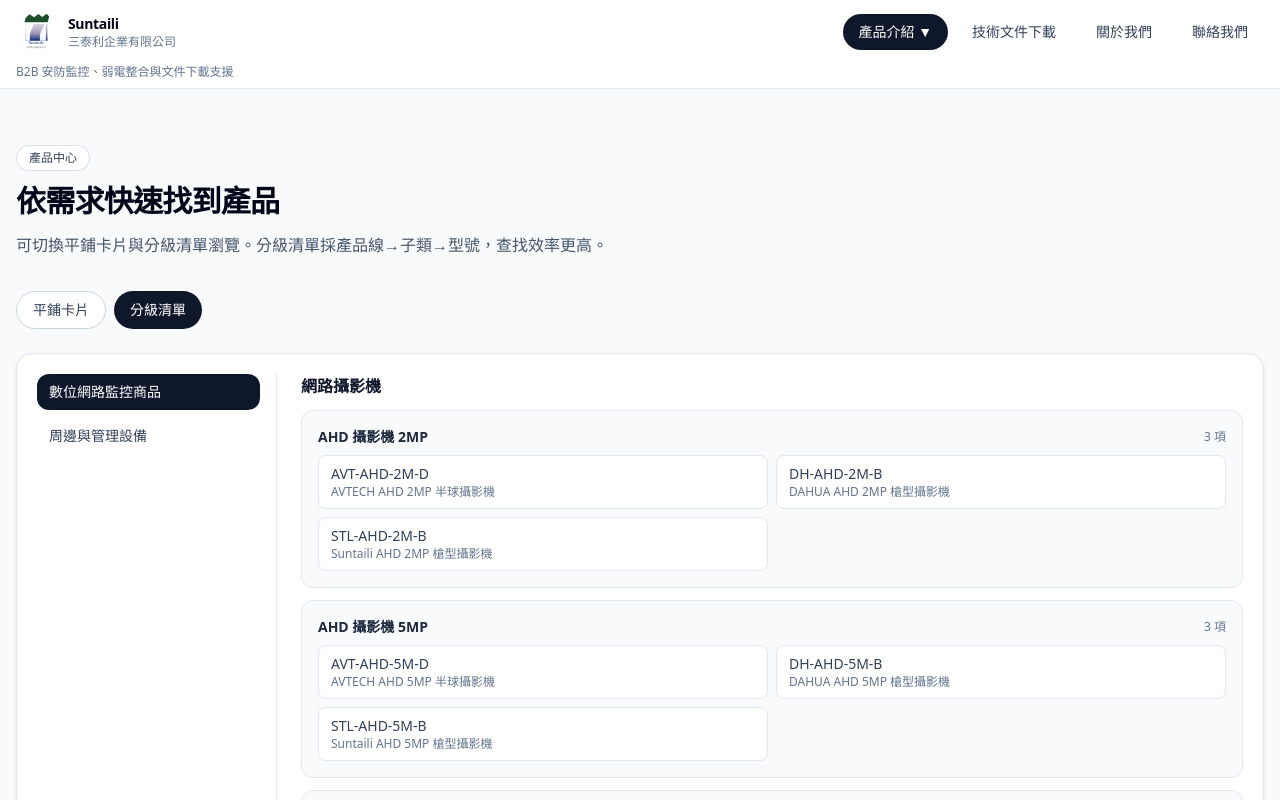
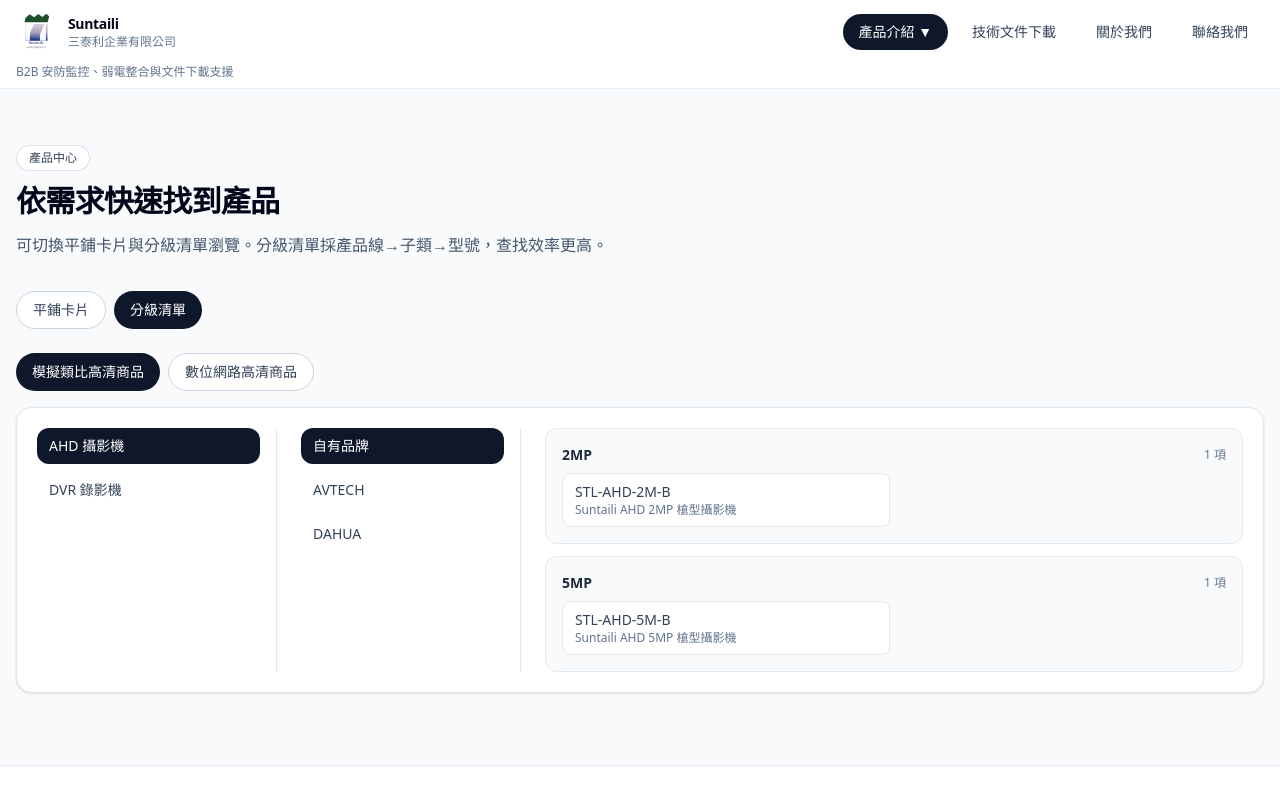
Before and after one commit to appledata9641/suntaili-company-site, a Next.js app: page /products in a window 1280 px wide. Both pictures are taken after a click on the button "分級清單". Shown: the top 800 px of the page. Built offline with nearby package versions, Linux system fonts and the light colour scheme.

Commit message:
feat: redesign hierarchy navigator to category-brand-spec three-level layout

```diff
--- a/src/components/ProductHierarchyNavigator.tsx
+++ b/src/components/ProductHierarchyNavigator.tsx
@@ -2,7 +2,8 @@
 
 import Link from "next/link";
 import { useState } from "react";
-import { getTaxonomyTree } from "@/data/taxonomy";
+import { menuTaxonomyGroups } from "@/data/taxonomy";
+import type { TaxonomyMenuNode } from "@/types/taxonomy";
 import type { Product } from "@/types/product";
 
 interface ProductHierarchyNavigatorProps {
@@ -11,17 +12,114 @@
   onNavigate?: () => void;
 }
 
+interface LeafEntry {
+  key: string;
+  label: string;
+  products: Product[];
+}
+
+interface BranchEntry {
+  key: string;
+  label: string;
+  leaves: LeafEntry[];
+}
+
+interface ColumnEntry {
+  key: string;
+  label: string;
+  branches: BranchEntry[];
+}
+
+interface GroupEntry {
+  key: string;
+  name: string;
+  columns: ColumnEntry[];
+}
+
 export default function ProductHierarchyNavigator({
   products,
   compact = false,
   onNavigate,
 }: ProductHierarchyNavigatorProps) {
-  const tree = getTaxonomyTree(products);
-  const [activeGroupKey, setActiveGroupKey] = useState<string>(tree[0]?.group.key ?? "");
-  const [openGroupKey, setOpenGroupKey] = useState<string>(tree[0]?.group.key ?? "");
-  const [openSubcategoryKeys, setOpenSubcategoryKeys] = useState<Record<string, boolean>>({});
+  const productBySlug = new Map(products.map((product) => [product.slug, product]));
 
-  if (tree.length === 0) {
+  const resolveProducts = (slugs?: string[]) =>
+    (slugs ?? [])
+      .map((slug) => productBySlug.get(slug))
+      .filter((product): product is Product => Boolean(product));
+
+  const collectLeaves = (node: TaxonomyMenuNode): LeafEntry[] => {
+    const directProducts = resolveProducts(node.productSlugs);
+    const directLeaves =
+      directProducts.length > 0
+        ? [
+            {
+              key: `${node.key}__leaf`,
+              label: node.label,
+              products: directProducts,
+            },
+          ]
+        : [];
+    const childLeaves = node.children?.flatMap((child) => collectLeaves(child)) ?? [];
+    return [...directLeaves, ...childLeaves];
+  };
+
+  const buildColumnEntries = (node: TaxonomyMenuNode): ColumnEntry | null => {
+    if (node.children && node.children.length > 0) {
+      const branches = node.children
+        .map((child) => ({
+          key: child.key,
+          label: child.label,
+          leaves: collectLeaves(child),
+        }))
+        .filter((branch) => branch.leaves.length > 0);
+
+      if (branches.length === 0) return null;
+
+      return {
+        key: node.key,
+        label: node.label,
+        branches,
+      };
+    }
+
+    const directProducts = resolveProducts(node.productSlugs);
+    if (directProducts.length === 0) return null;
+
+    return {
+      key: node.key,
+      label: node.label,
+      branches: [
+        {
+          key: `${node.key}__branch`,
+          label: node.label,
+          leaves: [
+            {
+              key: `${node.key}__leaf`,
+              label: node.label,
+              products: directProducts,
+            },
+          ],
+        },
+      ],
+    };
+  };
+
+  const groupEntries: GroupEntry[] = menuTaxonomyGroups
+    .map((group) => ({
+      key: group.key,
+      name: group.name,
+      columns: group.columns.map((column) => buildColumnEntries(column)).filter((column): column is ColumnEntry => Boolean(column)),
+    }))
+    .filter((group) => group.columns.length > 0);
+
+  const [activeGroupKey, setActiveGroupKey] = useState(groupEntries[0]?.key ?? "");
+  const [activeColumnKeys, setActiveColumnKeys] = useState<Record<string, string>>({});
+  const [activeBranchKeys, setActiveBranchKeys] = useState<Record<string, string>>({});
+  const [openGroupKey, setOpenGroupKey] = useState<string>(groupEntries[0]?.key ?? "");
+  const [openBranchKeys, setOpenBranchKeys] = useState<Record<string, boolean>>({});
+
+  if (groupEntries.length === 0) {
     return (
       <div className="rounded-2xl border border-dashed border-slate-300 bg-white p-6 text-sm text-slate-600">
         目前尚無可用的分類資料。
@@ -29,44 +127,86 @@
     );
   }
 
-  const activeGroup = tree.find((node) => node.group.key === activeGroupKey) ?? tree[0];
+  const activeGroup = groupEntries.find((group) => group.key === activeGroupKey) ?? groupEntries[0];
+  const activeColumn =
+    activeGroup.columns.find((column) => column.key === activeColumnKeys[activeGroup.key]) ?? activeGroup.columns[0];
+  const activeBranch =
+    activeColumn.branches.find((branch) => branch.key === activeBranchKeys[activeColumn.key]) ?? activeColumn.branches[0];
 
   return (
     <section className={compact ? "space-y-4" : "space-y-6"}>
+      <div className="hidden flex-wrap gap-2 lg:flex">
+        {groupEntries.map((group) => (
+          <button
+            key={group.key}
+            type="button"
+            onClick={() => setActiveGroupKey(group.key)}
+            className={
+              group.key === activeGroup.key
+                ? "rounded-full bg-slate-900 px-4 py-2 text-sm text-white"
+                : "rounded-full border border-slate-300 bg-white px-4 py-2 text-sm text-slate-700"
+            }
+          >
+            {group.name}
+          </button>
+        ))}
+      </div>
+
       <div className="hidden rounded-2xl border border-slate-200 bg-white p-5 shadow-sm lg:grid lg:grid-cols-[240px_1fr] lg:gap-6">
         <aside className="space-y-2 border-r border-slate-200 pr-4">
-          {tree.map((groupNode) => {
-            const active = groupNode.group.key === activeGroup.group.key;
-            return (
+          {activeGroup.columns.map((column) => (
             <button
-                key={groupNode.group.key}
+              key={column.key}
               type="button"
-                onClick={() => setActiveGroupKey(groupNode.group.key)}
+              onClick={() =>
+                setActiveColumnKeys((current) => ({
+                  ...current,
+                  [activeGroup.key]: column.key,
+                }))
+              }
               className={
-                  active
+                column.key === activeColumn.key
                   ? "w-full rounded-xl bg-slate-900 px-3 py-2 text-left text-sm font-medium text-white"
                   : "w-full rounded-xl px-3 py-2 text-left text-sm text-slate-700 hover:bg-slate-100"
               }
             >
-                {groupNode.group.name}
+              {column.label}
             </button>
-            );
-          })}
+          ))}
         </aside>
 
-        <div className="space-y-5">
-          {activeGroup.categories.map((categoryNode) => (
-            <div key={categoryNode.category.id} className="space-y-3">
-              <h3 className="text-base font-semibold text-slate-900">{categoryNode.category.name}</h3>
+        <div className="grid grid-cols-[220px_1fr] gap-6">
+          <aside className="space-y-2 border-r border-slate-200 pr-4">
+            {activeColumn.branches.map((branch) => (
+              <button
+                key={branch.key}
+                type="button"
+                onClick={() =>
+                  setActiveBranchKeys((current) => ({
+                    ...current,
+                    [activeColumn.key]: branch.key,
+                  }))
+                }
+                className={
+                  branch.key === activeBranch.key
+                    ? "w-full rounded-xl bg-slate-900 px-3 py-2 text-left text-sm font-medium text-white"
+                    : "w-full rounded-xl px-3 py-2 text-left text-sm text-slate-700 hover:bg-slate-100"
+                }
+              >
+                {branch.label}
+              </button>
+            ))}
+          </aside>
+
           <div className="space-y-3">
-                {categoryNode.subcategories.map((subcategoryNode) => (
-                  <div key={subcategoryNode.subcategory.key} className="rounded-xl border border-slate-200 bg-slate-50 p-4">
+            {activeBranch.leaves.map((leaf) => (
+              <div key={leaf.key} className="rounded-xl border border-slate-200 bg-slate-50 p-4">
                 <div className="mb-2 flex items-center justify-between">
-                      <h4 className="text-sm font-semibold text-slate-800">{subcategoryNode.subcategory.name}</h4>
-                      <span className="text-xs text-slate-500">{subcategoryNode.products.length} 項</span>
+                  <h4 className="text-sm font-semibold text-slate-800">{leaf.label}</h4>
+                  <span className="text-xs text-slate-500">{leaf.products.length} 項</span>
                 </div>
                 <div className="grid gap-2 md:grid-cols-2">
-                      {subcategoryNode.products.map((product) => (
+                  {leaf.products.map((product) => (
                     <Link
                       key={product.slug}
                       href={`/products/${product.slug}`}
@@ -82,64 +222,66 @@
             ))}
           </div>
         </div>
-          ))}
-        </div>
       </div>
 
       <div className="space-y-3 lg:hidden">
-        {tree.map((groupNode) => {
-          const groupOpen = openGroupKey === groupNode.group.key;
+        {groupEntries.map((group) => {
+          const groupOpen = openGroupKey === group.key;
           return (
-            <div key={groupNode.group.key} className="overflow-hidden rounded-2xl border border-slate-200 bg-white">
+            <div key={group.key} className="overflow-hidden rounded-2xl border border-slate-200 bg-white">
               <button
                 type="button"
                 className="flex w-full items-center justify-between px-4 py-3 text-left"
-                onClick={() =>
-                  setOpenGroupKey((current) => (current === groupNode.group.key ? "" : groupNode.group.key))
-                }
+                onClick={() => setOpenGroupKey((current) => (current === group.key ? "" : group.key))}
                 aria-expanded={groupOpen}
               >
-                <span className="text-sm font-semibold text-slate-900">{groupNode.group.name}</span>
+                <span className="text-sm font-semibold text-slate-900">{group.name}</span>
                 <span className="text-slate-500">{groupOpen ? "－" : "＋"}</span>
               </button>
 
               {groupOpen ? (
                 <div className="space-y-3 border-t border-slate-100 px-4 py-3">
-                  {groupNode.categories.map((categoryNode) => (
-                    <div key={categoryNode.category.id} className="space-y-2">
-                      <h3 className="text-sm font-semibold text-slate-800">{categoryNode.category.name}</h3>
-                      {categoryNode.subcategories.map((subcategoryNode) => {
-                        const subOpen = Boolean(openSubcategoryKeys[subcategoryNode.subcategory.key]);
+                  {group.columns.map((column) => (
+                    <div key={column.key} className="space-y-2">
+                      <h3 className="text-sm font-semibold text-slate-800">{column.label}</h3>
+                      {column.branches.map((branch) => {
+                        const branchOpen = Boolean(openBranchKeys[branch.key]);
                         return (
-                          <div key={subcategoryNode.subcategory.key} className="rounded-xl border border-slate-200">
+                          <div key={branch.key} className="rounded-xl border border-slate-200">
                             <button
                               type="button"
                               className="flex w-full items-center justify-between px-3 py-2 text-left"
                               onClick={() =>
-                                setOpenSubcategoryKeys((current) => ({
+                                setOpenBranchKeys((current) => ({
                                   ...current,
-                                  [subcategoryNode.subcategory.key]: !current[subcategoryNode.subcategory.key],
+                                  [branch.key]: !current[branch.key],
                                 }))
                               }
-                              aria-expanded={subOpen}
+                              aria-expanded={branchOpen}
                             >
-                              <span className="text-sm text-slate-800">{subcategoryNode.subcategory.name}</span>
-                              <span className="text-xs text-slate-500">
-                                {subcategoryNode.products.length} 項 {subOpen ? "▲" : "▼"}
-                              </span>
+                              <span className="text-sm text-slate-800">{branch.label}</span>
+                              <span className="text-xs text-slate-500">{branchOpen ? "▲" : "▼"}</span>
                             </button>
-                            {subOpen ? (
+
+                            {branchOpen ? (
                               <div className="space-y-2 border-t border-slate-100 p-2">
-                                {subcategoryNode.products.map((product) => (
+                                {branch.leaves.map((leaf) => (
+                                  <div key={leaf.key} className="space-y-2 rounded-lg bg-slate-50 p-2">
+                                    <div className="text-xs font-semibold text-slate-700">
+                                      {leaf.label} ({leaf.products.length} 項)
+                                    </div>
+                                    {leaf.products.map((product) => (
                                       <Link
                                         key={product.slug}
                                         href={`/products/${product.slug}`}
                                         onClick={onNavigate}
-                                    className="block rounded-lg bg-slate-50 px-3 py-2 text-sm text-slate-700"
+                                        className="block rounded-lg bg-white px-3 py-2 text-sm text-slate-700"
                                       >
                                         <div className="font-medium">{product.model}</div>
                                         <div className="line-clamp-1 text-xs text-slate-500">{product.name}</div>
                                       </Link>
+                                    ))}
+                                  </div>
                                 ))}
                               </div>
                             ) : null}
```
Lines whose indentation alone changed are shown as unchanged.
